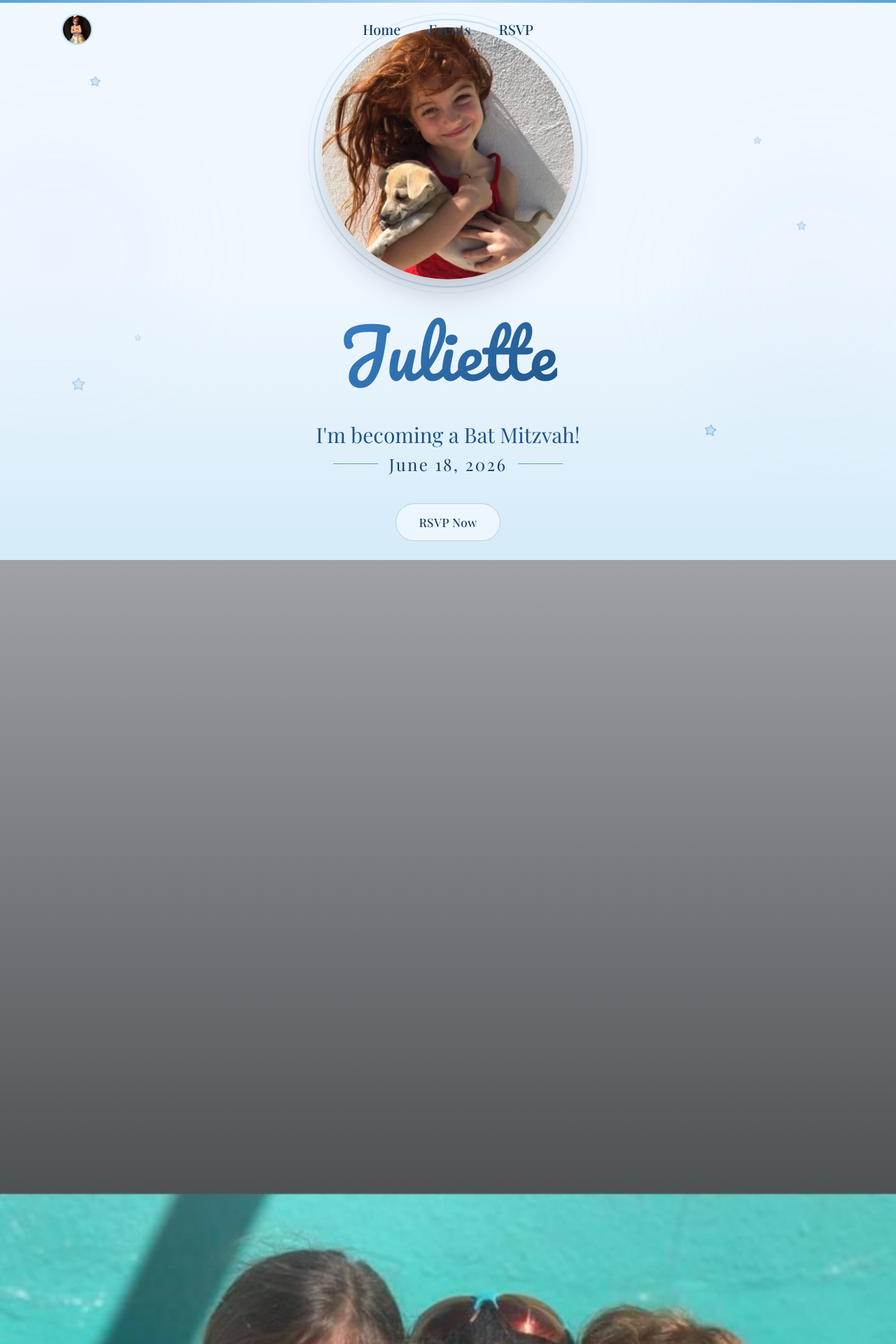
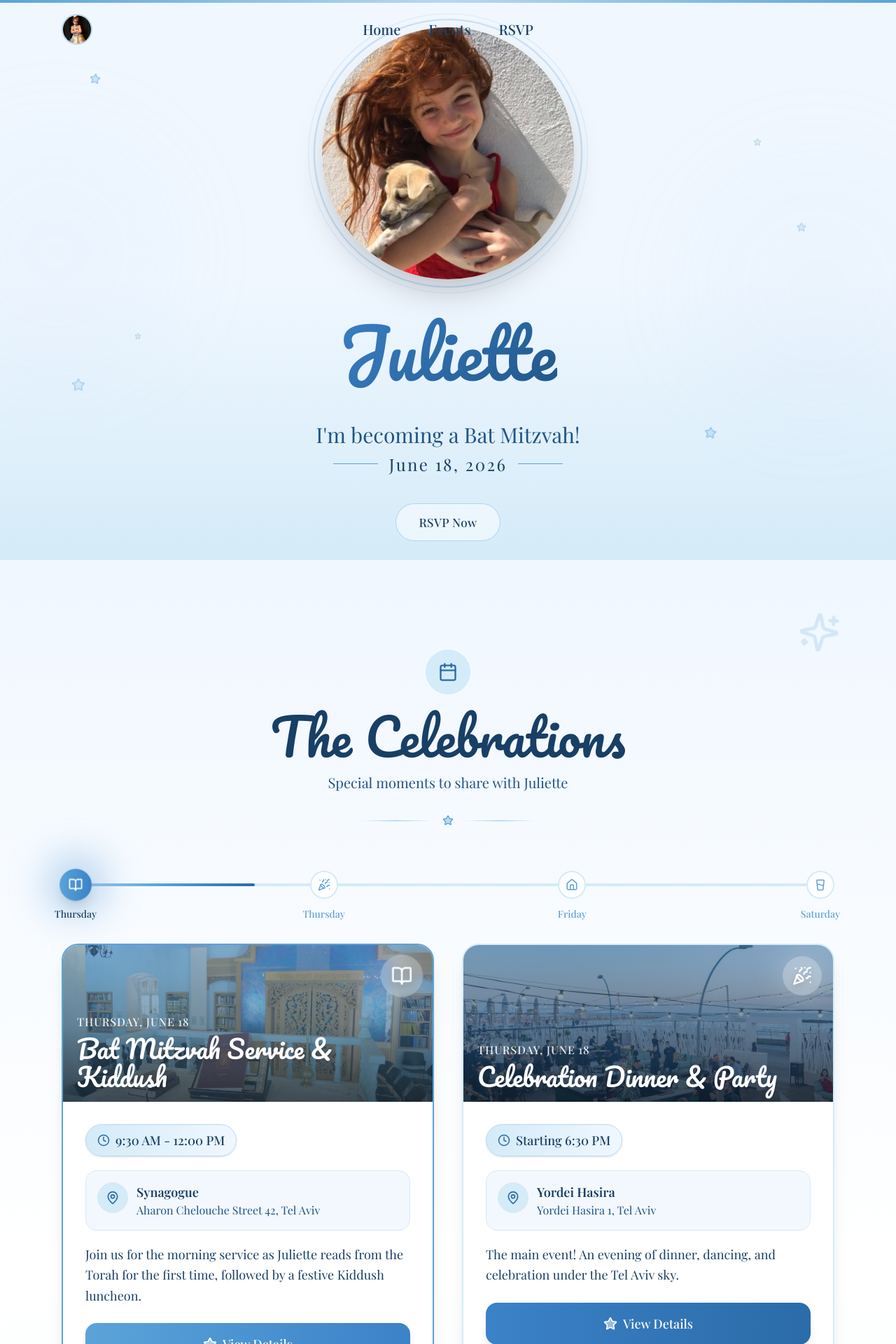
Before and after one commit to Gabsuis/juliette-bat-mitzvah, a Next.js app: page / in a window 1280 px wide. Shown: the top 1920 px of the page at 70% size. Built offline with nearby package versions, Linux system fonts and the light colour scheme; a web font is replaced by a local one.

Commit message:
fix banners

```diff
--- a/src/app/page.tsx
+++ b/src/app/page.tsx
@@ -144,8 +144,6 @@ export default function HomePage() {
 
       <Hero />
 
-      <SectionBanner src="/gallery/WhatsApp Image 2026-02-18 at 16.23.35.jpeg" />
-
       <Suspense fallback={null}>
         <Events />
       </Suspense>
--- a/src/components/SectionBanner.tsx
+++ b/src/components/SectionBanner.tsx
@@ -19,14 +19,14 @@ export default function SectionBanner({ src, alt = '' }: SectionBannerProps) {
       initial={{ opacity: 0 }}
       animate={isInView ? { opacity: 1 } : {}}
       transition={{ duration: 0.8 }}
-      className="relative w-full overflow-hidden"
+      className="relative max-w-3xl mx-auto overflow-hidden px-6"
     >
       <Image
         src={src}
         alt={alt}
         width={1920}
         height={600}
-        className="w-full h-auto object-contain"
+        className="w-full h-auto object-contain rounded-2xl"
       />
       {/* Soft gradient edges to blend with sections */}
       <div className="absolute inset-0 bg-gradient-to-b from-[#F0F7FF]/60 via-transparent to-[#F0F7FF]/60" />
```
